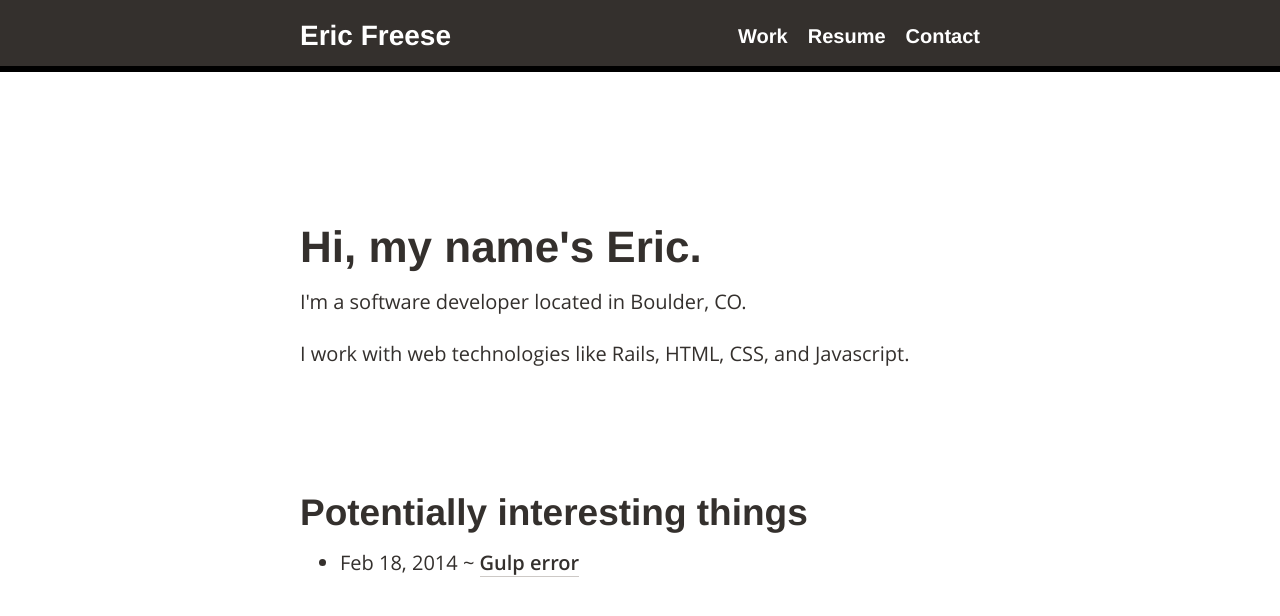
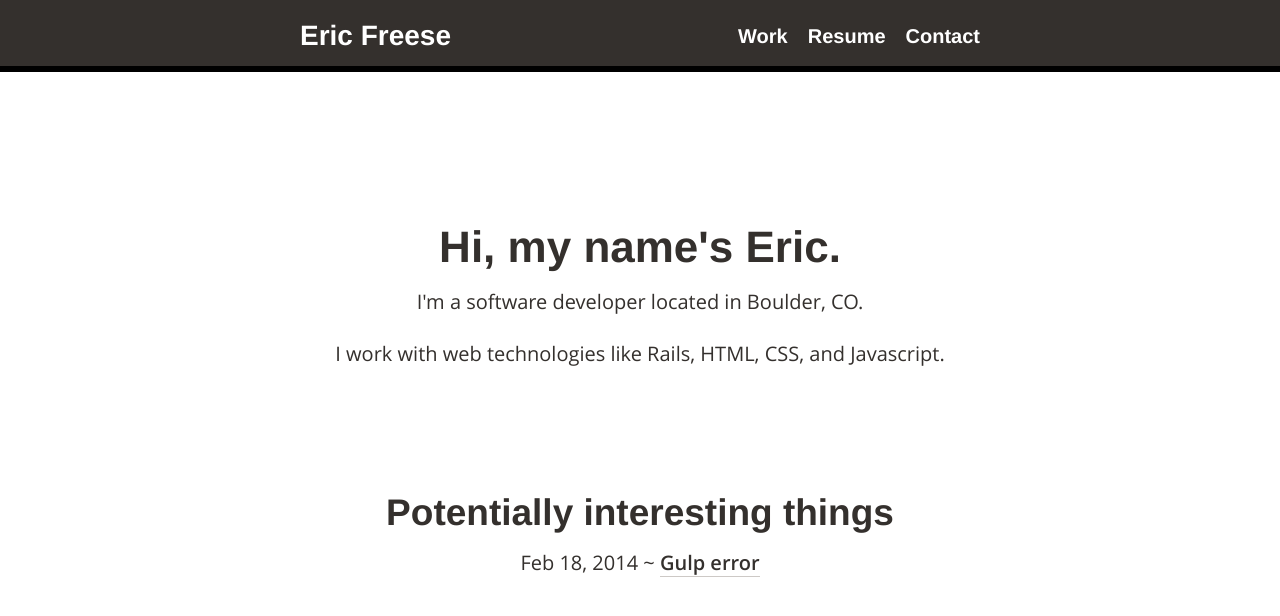
Before and after one commit to ericfreese/ericfreese.github.io, a Jekyll site: the page built from index.html, in a window 1280 px wide. Shown: the top 616 px of the page. Built offline with Jekyll 4.4.1, drawn with Linux system fonts in a browser that asks for light colours; some web fonts are replaced; Markdown is read by kramdown in place of the engine named in the settings.

Commit message:
Homepage.

```diff
--- a/index.html
+++ b/index.html
@@ -2,6 +2,7 @@
 layout: default
 ---
 
+<div class="homepage">
   <header id="about">
     <h1>Hi, my name's Eric.</h1>
     <p>I'm a software developer located in Boulder, CO.</p>
@@ -19,3 +20,4 @@ layout: default
       {% endfor %}
     </ul>
   </section>
+</div>
```
Lines whose indentation alone changed are shown as unchanged.
